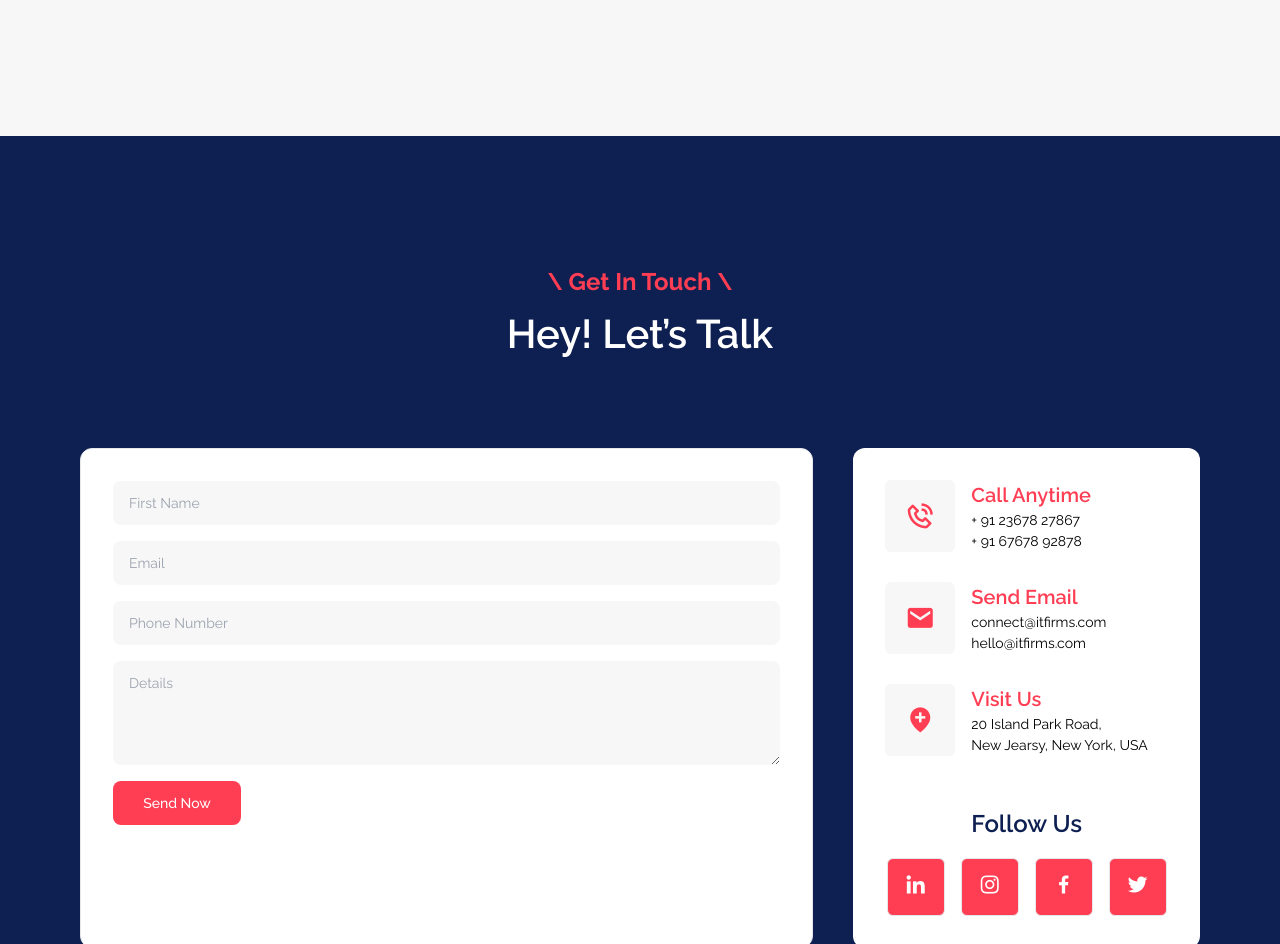
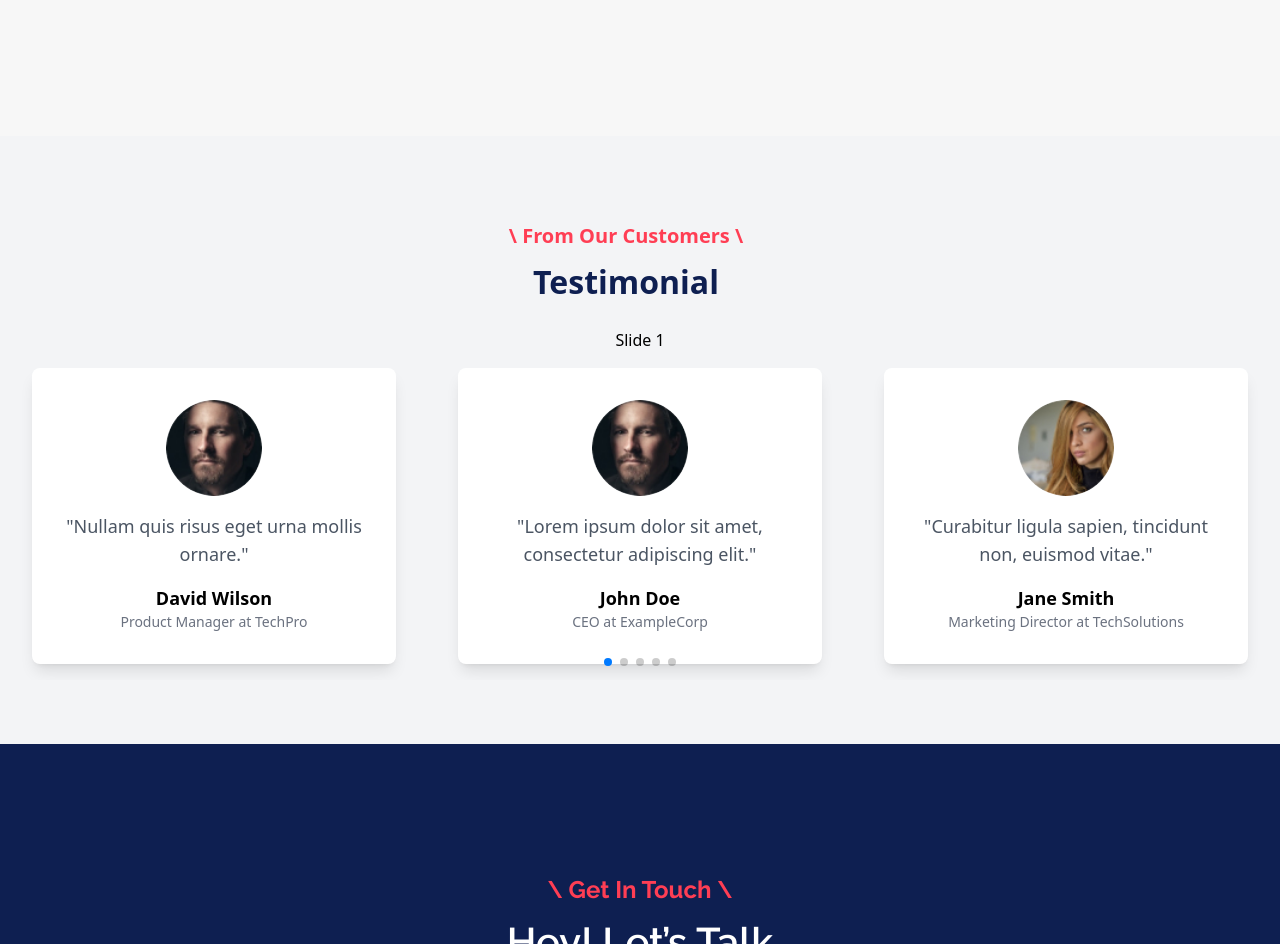
Before and after one commit to kevinpang14/TestProject6, a React (Vite) app: page / in a window 1280 px wide. Shown: the part 4760-5704 px from the top of the page. Built offline with nearby package versions, Linux system fonts and the light colour scheme.

Commit message:
feat(Components): Installed Embla

```diff
--- a/package.json
+++ b/package.json
@@ -12,6 +12,7 @@
   "dependencies": {
     "boxicons": "^2.1.4",
     "dompurify": "^3.2.0",
+    "embla-carousel-react": "^8.3.1",
     "preline": "^2.5.1",
     "proptypes": "^1.1.0",
     "react": "^18.3.1",
--- a/src/Components/SectionTestimonial.jsx
+++ b/src/Components/SectionTestimonial.jsx
@@ -5,6 +5,8 @@ import { Navigation, Pagination, Scrollbar, A11y } from "swiper/modules";
 import "swiper/css"; // Import only the basic Swiper styles
 import "swiper/css/pagination"; // Optional: for pagination
 import "swiper/css/navigation"; // Optional: for navigation (arrows)
+// EMBLA CAROUSEL
+import useEmblaCarousel from "embla-carousel-react";
 
 import Elipse4 from "../assets/img/Ellipse4.jpg";
 import Elipse41 from "../assets/img/Ellipse4-1.jpg";
@@ -44,6 +46,8 @@ const testimonials = [
 ];
 
 const TestimonialSection = () => {
+  // EMBLA CAROUSEL
+  const [emblaRef] = useEmblaCarousel();
   return (
     <section className="py-16 bg-gray-100">
       <div className="container mx-auto text-center px-4">
@@ -52,6 +56,13 @@ const TestimonialSection = () => {
           sectionTitle="Testimonial"
           position="center"
         />
+        <div className="embla" ref={emblaRef}>
+          <div className="embla__container">
+            <div className="embla__slide">Slide 1</div>
+            <div className="embla__slide">Slide 2</div>
+            <div className="embla__slide">Slide 3</div>
+          </div>
+        </div>
         <Swiper
           modules={[Pagination]} // Enable pagination modules
           spaceBetween={30} // Space between slides
--- a/src/Pages/Home.jsx
+++ b/src/Pages/Home.jsx
@@ -9,6 +9,7 @@ import SectionContact from "../Components/SectionContact";
 import SectionBlog from "../Components/SectionBlog";
 import SectionBanner from "../Components/SectionBanner";
 import SectionPortFolio from "../Components/SectionPortfolio";
+import SectionTestimonial from "../Components/SectionTestimonial";
 
 const Home = () => {
   return (
@@ -37,6 +38,10 @@ const Home = () => {
       <SectionLeader />
       {/* Leader section END */}
 
+      {/* Testimonial Section Start */}
+      <SectionTestimonial />
+      {/* Testimonial Section End */}
+
       {/* Contact Section Start */}
       <SectionContact />
       {/* Contact Section End */}
--- a/src/index.css
+++ b/src/index.css
@@ -1,3 +1,19 @@
 @tailwind base;
 @tailwind components;
 @tailwind utilities;
+
+/* Add embla css */
+@layer components {
+  .embla {
+    overflow: hidden;
+  }
+
+  .embla__container {
+    display: flex;
+  }
+
+  .embla__slide {
+    flex: 0 0 100%;
+    min-width: 0;
+  }
+}
--- a/tailwind.config.js
+++ b/tailwind.config.js
@@ -1,18 +1,23 @@
 /* eslint-disable no-undef */
 /** @type {import('tailwindcss').Config} */
 export default {
-  content: ['./index.html', './src/**/*.{js,ts,jsx,tsx}', './node_modules/preline/preline.js'],
+  content: [
+    "./index.html",
+    "./src/**/*.{js,ts,jsx,tsx}",
+    "./node_modules/preline/preline.js",
+  ],
   theme: {
     extend: {
       colors: {
-        primary: '#0E1F51',
-        secondary: '#F7F7F7',
-        accent: '#FF3E54',
+        primary: "#0E1F51",
+        secondary: "#F7F7F7",
+        accent: "#FF3E54",
       },
       fontFamily: {
-        raleway: ['Raleway', 'sans-serif'],
+        raleway: ["Raleway", "sans-serif"],
       },
     },
   },
-  plugins: [require('preline/plugin')],
+  plugins: [require("preline/plugin")],
+
 };
```
Also changed, not shown: 1 other file (tests, documents, lock files or other folders).
